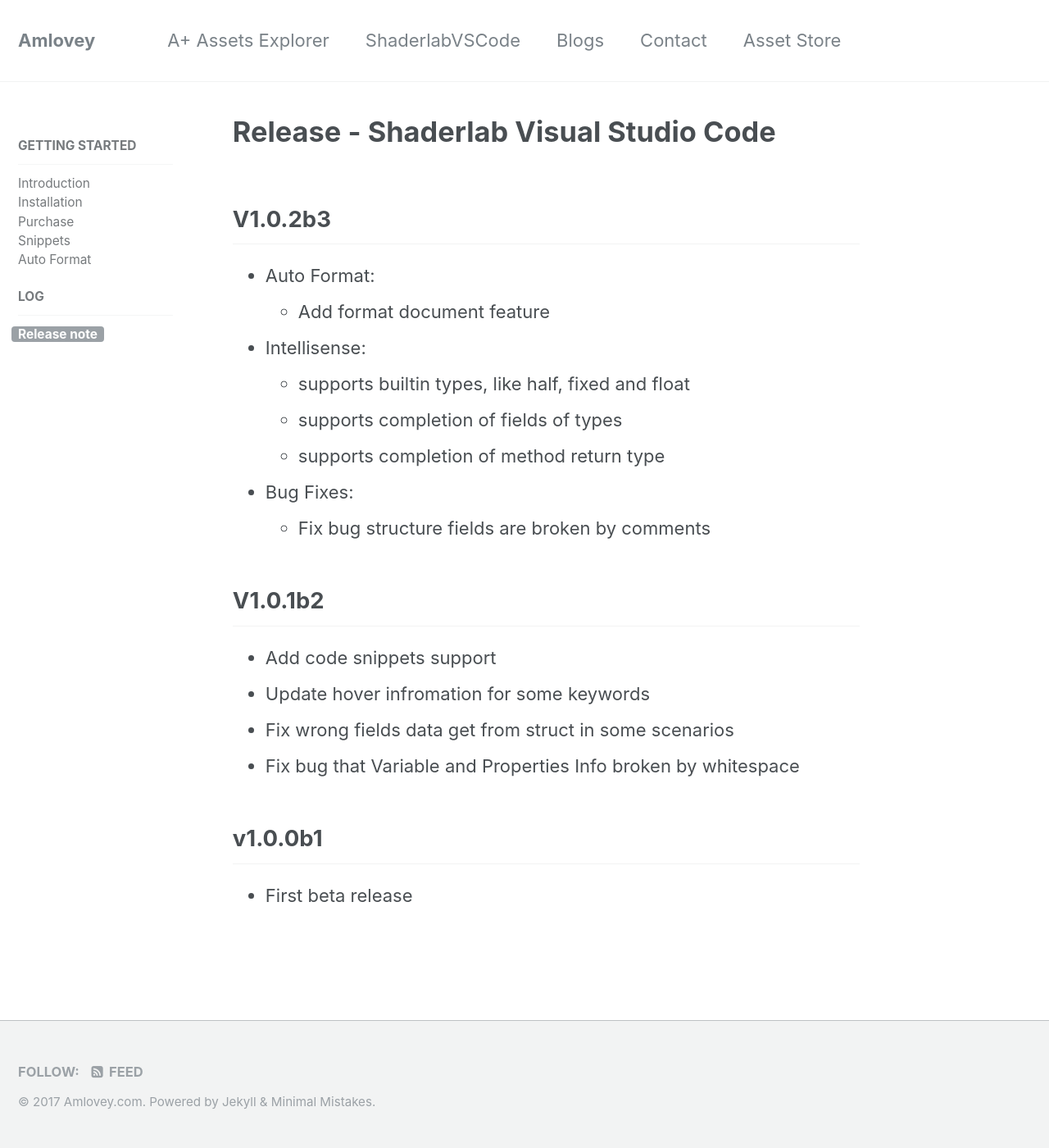
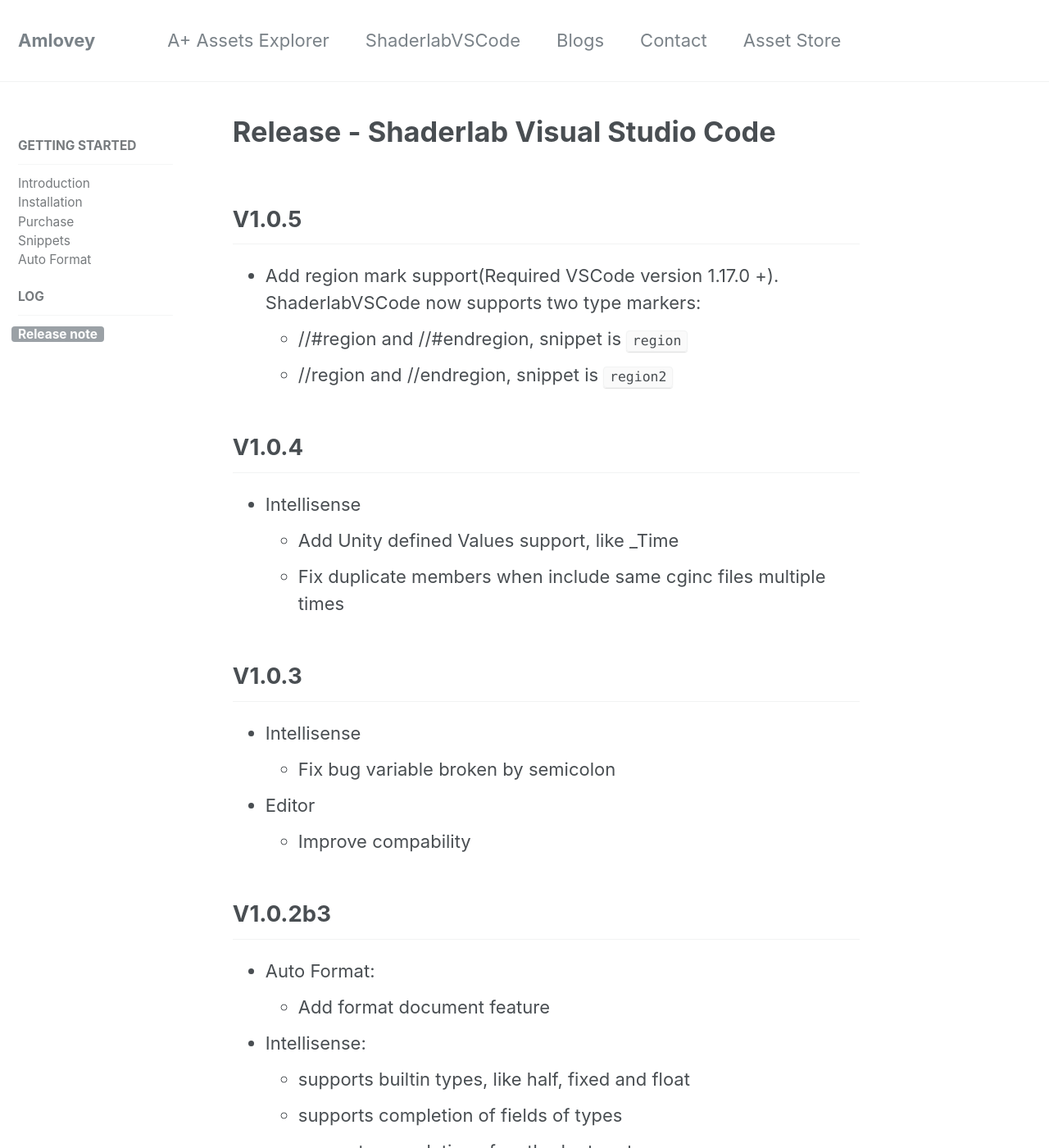
Before and after one commit to amloveyweb/amloveyweb.github.io, a Jekyll site: the page built from _pages/ShaderlabVSCode/release.md, in a window 1280 px wide and 1400 px high. Shown: the whole window at 82% size. Built offline with Jekyll 4.4.1, drawn with Linux system fonts in a browser that asks for light colours.

Commit message:
update version

```diff
--- a/_pages/ShaderlabVSCode/release.md
+++ b/_pages/ShaderlabVSCode/release.md
@@ -5,6 +5,24 @@
   nav: "shaderlabvscode"
 permalink: "/shaderlabvscode/release-note/"
 ---
+
+## V1.0.5
+- Add region mark support(Required VSCode version 1.17.0 +). ShaderlabVSCode now supports two type markers:
+    - //#region and //#endregion, snippet is `region`
+    - //region and //endregion, snippet is `region2`
+
+## V1.0.4
+- Intellisense
+    - Add Unity defined Values support, like _Time
+    - Fix duplicate members when include same cginc files multiple times
+
+
+## V1.0.3
+- Intellisense
+    - Fix bug variable broken by semicolon
+
+- Editor
+    - Improve compability
 
 ## V1.0.2b3
 - Auto Format:
```
Also changed, not shown: _pages/AssetsExplorer/release.md (+19 -0 lines), shaderlab/functions.json.
